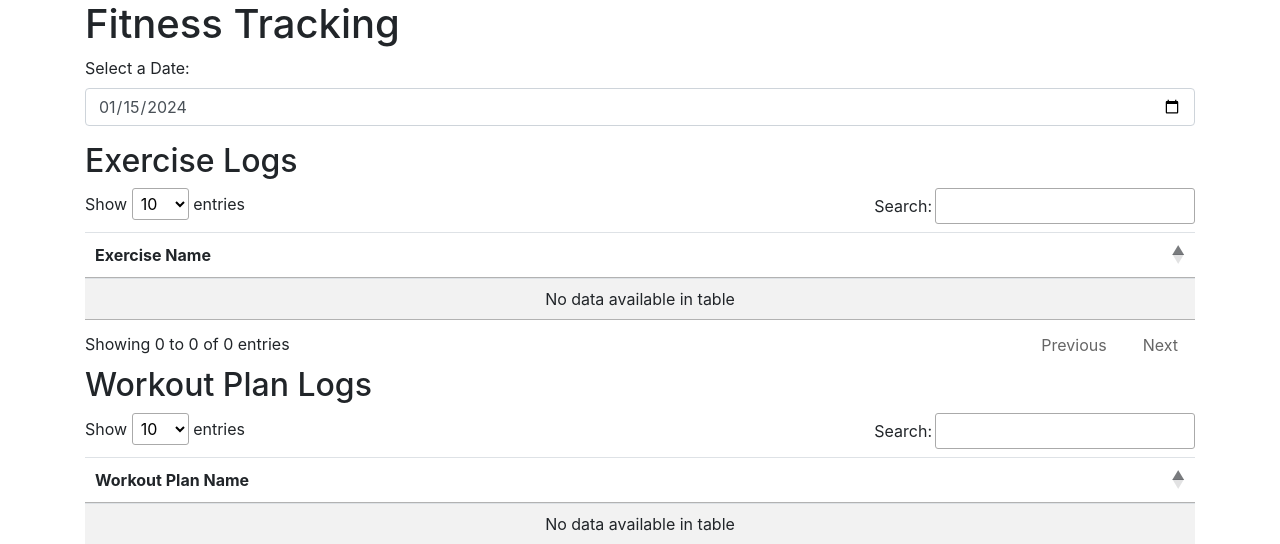
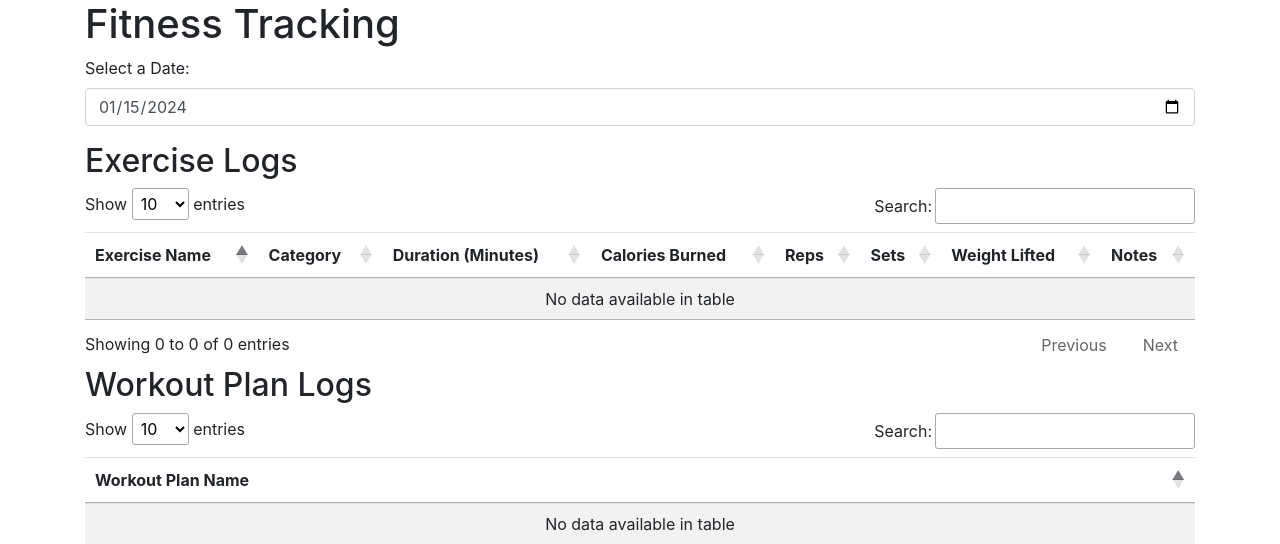
Before and after one commit to Jam0k/MyFitnessBro, a Flask app: page /fitness/tracking in a window 1280 px wide. Shown: the part 56-600 px from the top of the page. Run offline with Flask 3, Linux system fonts and the light colour scheme; data that the repository does not hold is empty; some libraries are stand-ins or nearby versions.

Commit message:
Exercise Log Stats

```diff
--- a/blueprints/fitness/routes.py
+++ b/blueprints/fitness/routes.py
@@ -338,7 +338,14 @@ def tracking():
         exercise_logs_data = [
             {
                 'exercise': {
-                    'name': log.exercise.name if log.exercise else None
+                    'name': log.exercise.name if log.exercise else None,
+                    'category': log.exercise.category if log.exercise else None,
+                    'duration_minutes': log.exercise.duration_minutes if log.exercise else None,
+                    'sets': log.exercise.sets if log.exercise else None,
+                    'reps': log.exercise.reps if log.exercise else None,
+                    'weight_lifted': str(log.exercise.weight_lifted) if log.exercise else None,
+                    'calories_burned': log.exercise.calories_burned if log.exercise else None,
+                    'notes': log.exercise.notes if log.exercise else None,
                 }
             }
             for log in exercise_logs
--- a/templates/fitness/tracking/tracking.html
+++ b/templates/fitness/tracking/tracking.html
@@ -13,8 +13,16 @@
     <thead>
       <tr>
         <th>Exercise Name</th>
+        <th>Category</th>
+        <th>Duration (Minutes)</th>
+        <th>Calories Burned</th>
+        <th>Reps</th>
+        <th>Sets</th>
+        <th>Weight Lifted</th>
+        <th>Notes</th>
       </tr>
     </thead>
+
     <tbody>
       <!-- Table rows for exercise logs will be generated here dynamically -->
     </tbody>
@@ -38,29 +46,23 @@
 <script>
   document.addEventListener('DOMContentLoaded', function () {
     const dateInput = document.getElementById('dateFilter');
-    const exerciseLogsDiv = document.getElementById('exercise-logs');
-    const exerciseLogsTable = document.getElementById('exercise-logs-table');
-    const workoutPlanLogsDiv = document.getElementById('workout-plan-logs');
-    const workoutPlanLogsTable = document.getElementById('workout-plan-logs-table');
-
-    let exerciseDataTable; // Declare the exerciseDataTable variable
-    let workoutPlanDataTable; // Declare the workoutPlanDataTable variable
-
-    function initializeDataTables() {
-      exerciseDataTable = $(exerciseLogsTable).DataTable({
+    const exerciseLogsTable = $('#exercise-logs-table').DataTable({
   columns: [
     { data: 'exercise.name' },
+    { data: 'exercise.category' },
+    { data: 'exercise.duration_minutes' },
+    { data: 'exercise.calories_burned' },
+    { data: 'exercise.reps' },
+    { data: 'exercise.sets' },
+    { data: 'exercise.weight_lifted' },
+    { data: 'exercise.notes' },
   ]
 });
-
-      workoutPlanDataTable = $(workoutPlanLogsTable).DataTable({
+    const workoutPlanLogsTable = $('#workout-plan-logs-table').DataTable({
       columns: [
         { data: 'workout_plan.name' },
       ]
     });
-    }
-
-    initializeDataTables(); // Initialize the DataTables on page load
 
     function fetchLogs(date) {
       fetch('/fitness/tracking', {
@@ -76,17 +78,17 @@
           const workoutPlanLogs = data.workout_plan_logs;
 
           // Clear existing table data
-          exerciseDataTable.clear().draw();
-          workoutPlanDataTable.clear().draw();
+          exerciseLogsTable.clear().draw();
+          workoutPlanLogsTable.clear().draw();
 
           if (exerciseLogs.length > 0) {
             // Add exercise log data to the table
-            exerciseDataTable.rows.add(exerciseLogs).draw();
+            exerciseLogsTable.rows.add(exerciseLogs).draw();
           }
 
           if (workoutPlanLogs.length > 0) {
             // Add workout plan log data to the table
-            workoutPlanDataTable.rows.add(workoutPlanLogs).draw();
+            workoutPlanLogsTable.rows.add(workoutPlanLogs).draw();
           }
         });
     }
```
Lines whose indentation alone changed are shown as unchanged.
